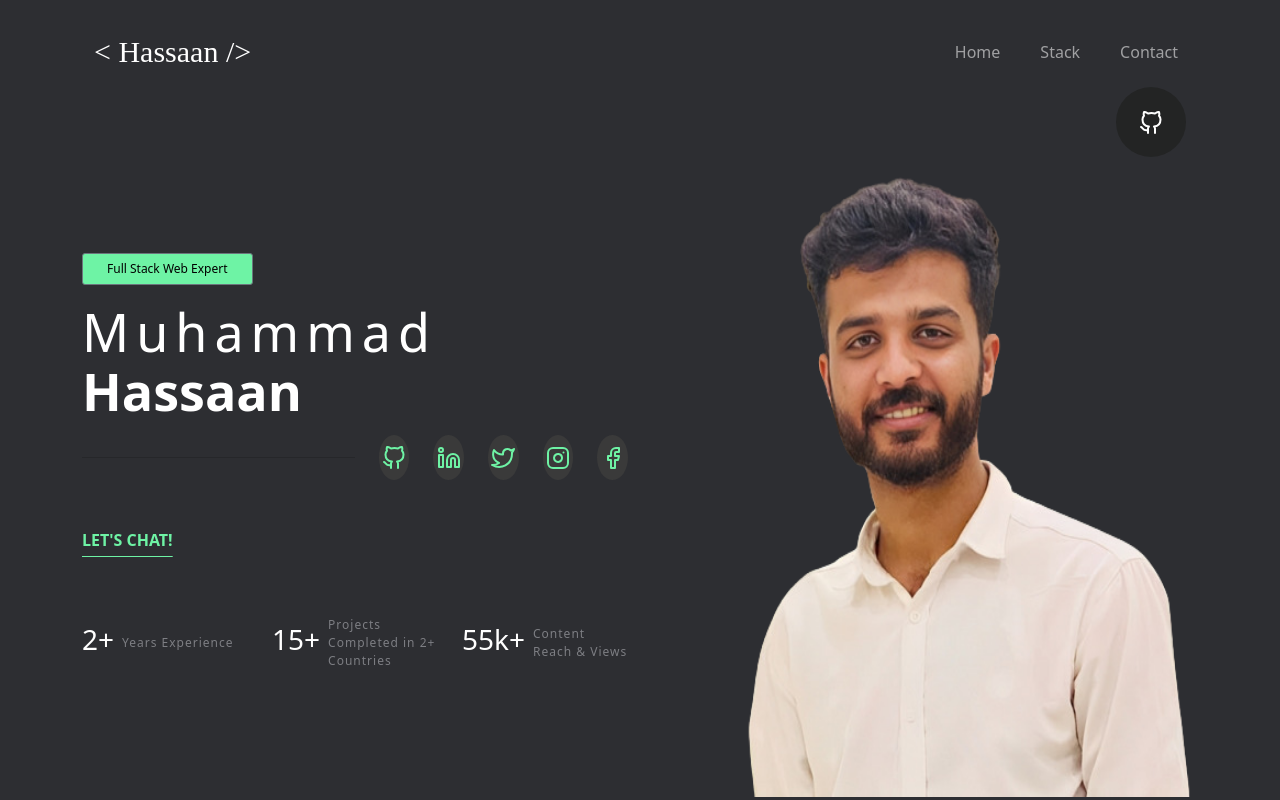
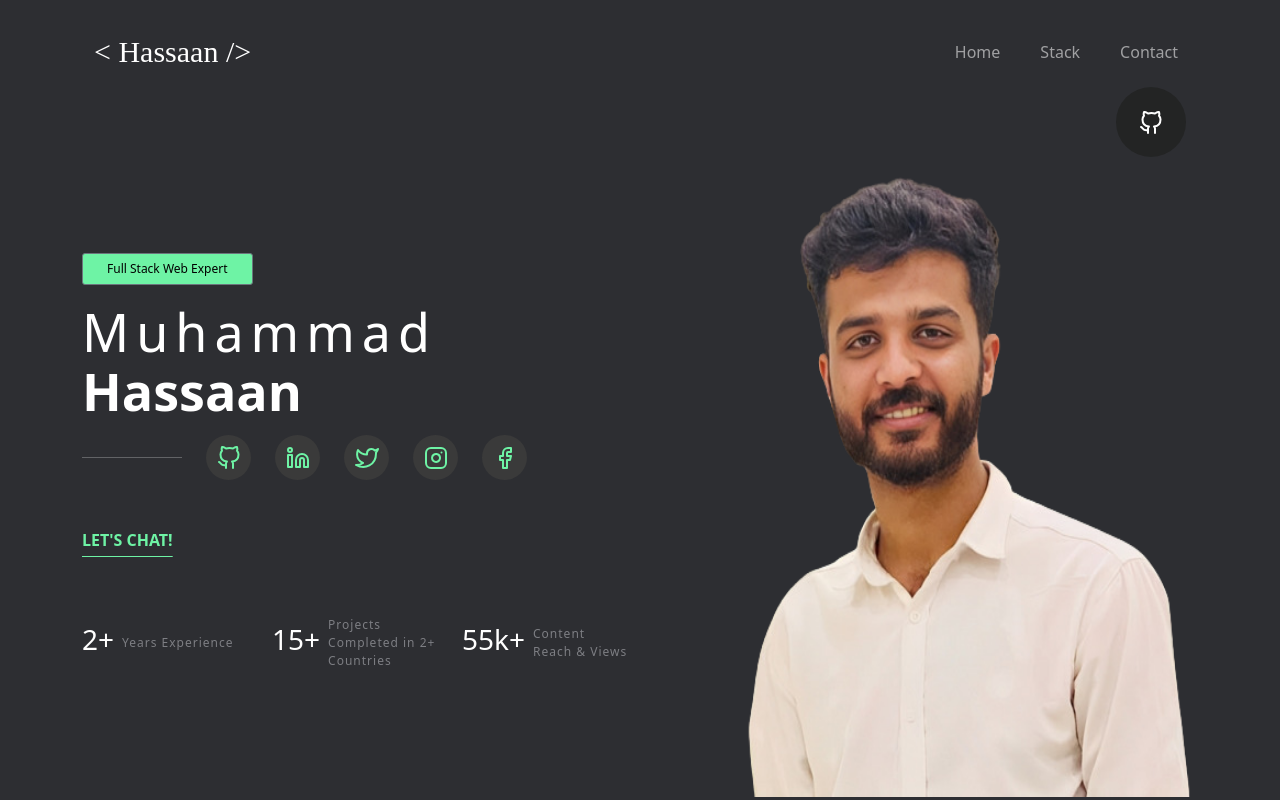
Before and after one commit to hassaanc-invents/react-portfolio, a React (Create React App) app: page / in a window 1280 px wide. Built offline with nearby package versions, Linux system fonts and the light colour scheme.

Commit message:
Ripple Effect

```diff
--- a/src/views/pages/contact/Index.jsx
+++ b/src/views/pages/contact/Index.jsx
@@ -68,7 +68,7 @@ const Index = () => {
             </Button>
           </a>
           <div className="d-flex justify-content-center">
-            <hr className="social-row" />
+            <hr className="social-row-contact" />
           </div>
           <div class="w-100 social-media d-flex justify-content-center align-items-center mt-4">
             {Array.isArray(SocialConfig) &&
--- a/src/views/pages/contact/_/style.css
+++ b/src/views/pages/contact/_/style.css
@@ -49,7 +49,7 @@
     box-shadow: 0 4px 6px rgba(0, 0, 0, 0.1), 0 6px 8px rgba(0, 0, 0, 0.1), 0 0 10px #6ef3a5;
     border: 1px solid #6ef3a5;
 }
-.social-row {
+.social-row-contact {
     width: 400px;
     color: #111;
 }
```
